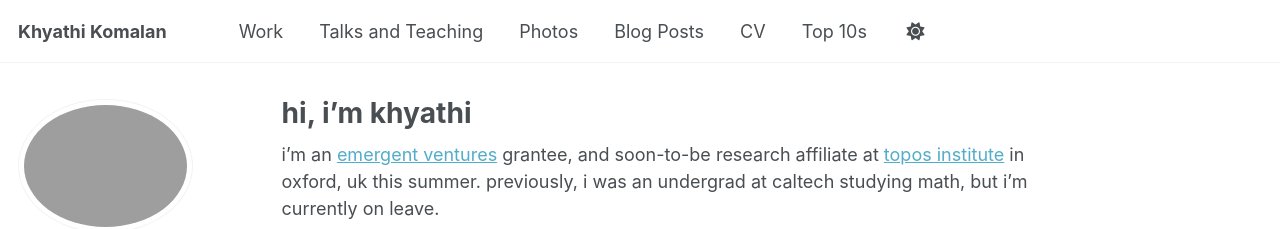
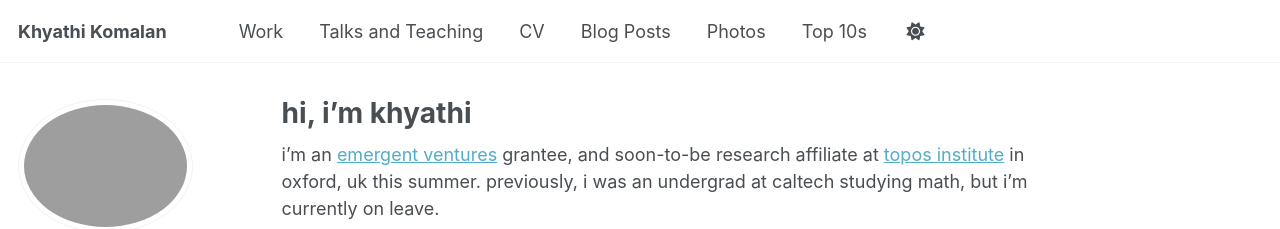
Before and after one commit to khyathikomalan/khyathikomalan.github.io, a Jekyll site: the page built from _pages/about.md, in a window 1280 px wide. Shown: the top 229 px of the page. Built offline with Jekyll 4.4.1, drawn with Linux system fonts in a browser that asks for light colours; some web fonts are replaced.

```diff
--- a/_data/navigation.yml
+++ b/_data/navigation.yml
@@ -14,14 +14,15 @@ main:
   - title: "Talks and Teaching"
     url: /talks/
 
-  - title: "Photos"
-    url: /portfolio/
+  - title: "CV"
+    url: /cv/
 
   - title: "Blog Posts"
     url: /year-archive/
 
-  - title: "CV"
-    url: /cv/
+  - title: "Photos"
+    url: /portfolio/
+
 
   # - title: "CV"
   #   url: /cv-json/
```
